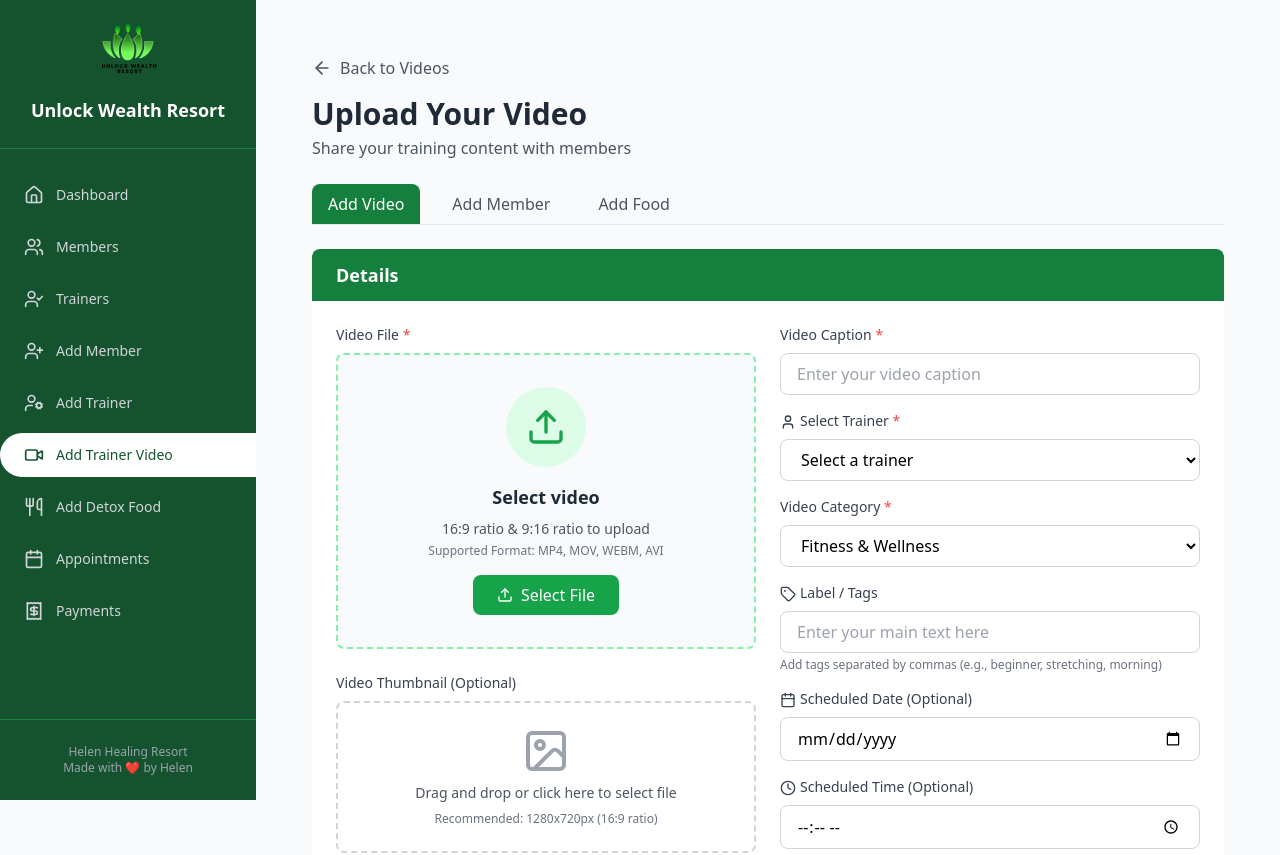
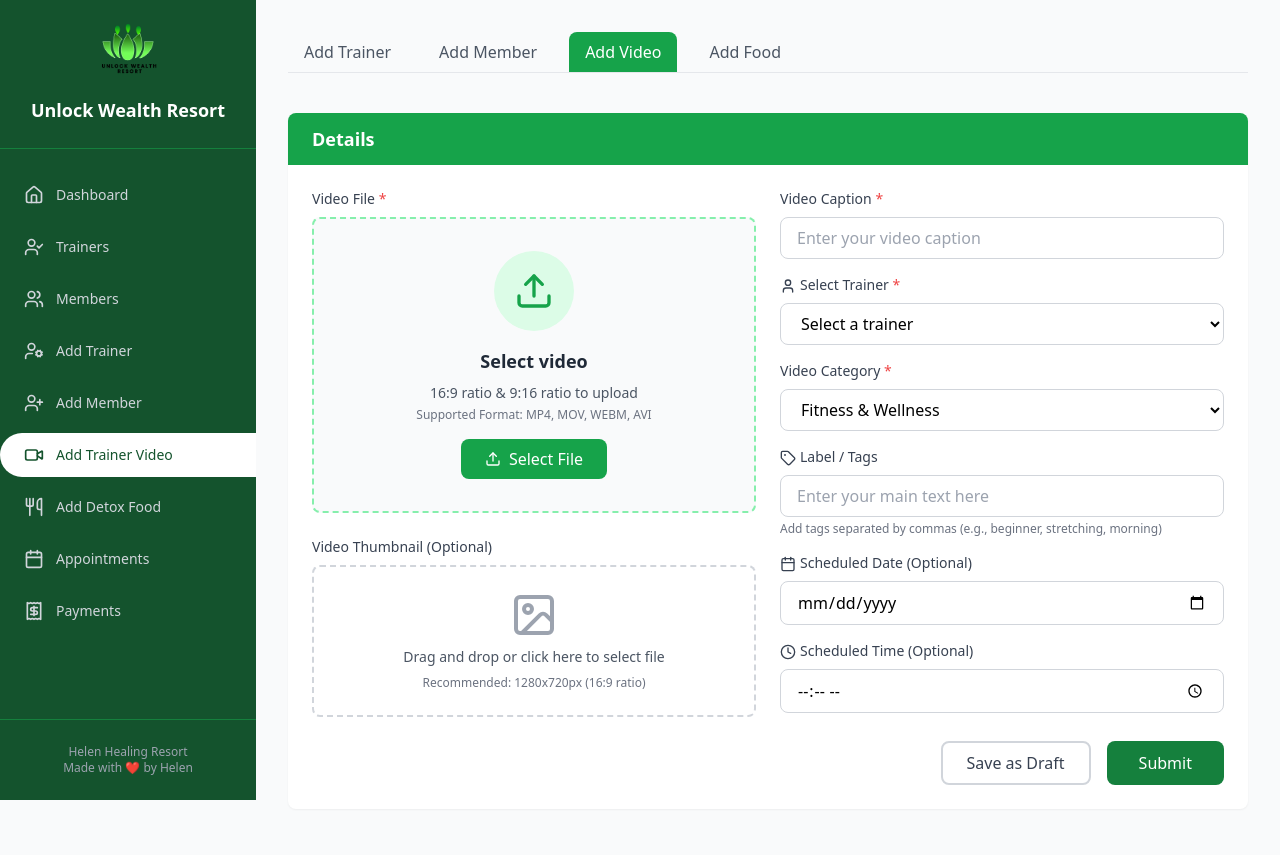
Before and after one commit to AungMinKo-tech/react_yoga_project, a React (Create React App) app: page /admin/trainers/videos/upload in a window 1280 px wide. Shown: the top 855 px of the page. Built offline with nearby package versions, Linux system fonts and the light colour scheme.

Commit message:
fix: adjust input and bg button color schema

```diff
--- a/src/App.js
+++ b/src/App.js
@@ -12,6 +12,7 @@ import UserPaymentForm from "./pages/UserPaymentForm.jsx";
 // Layouts
 import MainLayout from "./layouts/MainLayout.jsx";
 import AdminLayout from "./layouts/AdminLayout.jsx";
+import AdminTabLayout from "./layouts/AdminTabLayout.jsx";
 import Navbar from "./components/Navbar.jsx";
 import Footer from "./components/Footer.jsx";
 
@@ -45,8 +46,8 @@ import TrainersList from "./pages/admin/trainers/TrainersList.jsx";
 import TrainerDetail from "./pages/admin/trainers/TrainerDetail.jsx";
 import TrainerVideos from "./pages/admin/trainers/TrainerVideos.jsx";
 import AddNewTrainer from "./pages/admin/trainers/AddNewTrainer.jsx";
+import VideoUpload from "./pages/admin/trainers/VideoUpload.jsx";
 
-import VideoUpload from "./pages/admin/VideoUpload.jsx";
 import AppointmentList from "./pages/admin/AppointmentList.jsx";
 import AdminPaymentList from "./pages/admin/AdminPaymentList.jsx";
 // import CardReading from "./pages/admin/CardReading.jsx";
@@ -93,23 +94,27 @@ function App() {
           {/* members routes */}
           <Route path="members">
             <Route index element={<Members />} />
-            <Route path="add" element={<AddNewMember />} />
           </Route>
 
           {/* trainers routes */}
           <Route path="trainers">
             <Route index element={<TrainersList />} />
-            <Route path="add" element={<AddNewTrainer />} />
             <Route path=":id" element={<TrainerDetail />} />
             <Route path=":id/videos" element={<TrainerVideos />} />
-            <Route path="videos/upload" element={<VideoUpload />} />
           </Route>
 
           {/* detox-food routes */}
           <Route path="detox-food">
-            <Route path="create" element={<CreateDetoxFood />} />
             <Route path="view/:item_id" element={<ViewDetoxFood />} />
             <Route path=":user_id/lists" element={<ListDetoxFood />} />
+          </Route>
+
+          {/* Tabbed admin add routes (use AdminTabLayout) */}
+          <Route element={<AdminTabLayout />}>
+            <Route path="trainers/videos/upload" element={<VideoUpload />} />
+            <Route path="trainers/add" element={<AddNewTrainer />} />
+            <Route path="members/add" element={<AddNewMember />} />
+            <Route path="detox-food/create" element={<CreateDetoxFood />} />
           </Route>
         </Route>
 
--- a/src/components/Sidebar.jsx
+++ b/src/components/Sidebar.jsx
@@ -22,22 +22,23 @@ const Sidebar = () => {
 
   const menuItems = [
     { name: "Dashboard", path: "/admin", icon: <Home size={20} /> },
-    { name: "Members", path: "/admin/members", icon: <Users size={20} /> },
     {
       name: "Trainers",
       path: "/admin/trainers",
       icon: <UserCheck size={20} />,
+    },
+    { name: "Members", path: "/admin/members", icon: <Users size={20} /> },
+    {
+      name: "Add Trainer",
+      path: "/admin/trainers/add",
+      icon: <UserCog size={20} />,
     },
     {
       name: "Add Member",
       path: "/admin/members/add",
       icon: <UserPlus size={20} />,
     },
-    {
-      name: "Add Trainer",
-      path: "/admin/trainers/add",
-      icon: <UserCog size={20} />,
-    },
+
     {
       name: "Add Trainer Video",
       path: "/admin/trainers/videos/upload",
--- a/src/components/ui/input.jsx
+++ b/src/components/ui/input.jsx
@@ -14,9 +14,14 @@ function Input({
       type={type}
       data-slot="input"
       className={cn(
-        "file:text-foreground placeholder:text-muted-foreground selection:bg-primary selection:text-primary-foreground dark:bg-input/30 border-input h-9 w-full min-w-0 rounded-md border bg-transparent px-3 py-1 text-base shadow-xs transition-[color,box-shadow] outline-none file:inline-flex file:h-7 file:border-0 file:bg-transparent file:text-sm file:font-medium disabled:pointer-events-none disabled:cursor-not-allowed disabled:opacity-50 md:text-sm",
-        "focus-visible:border-ring focus-visible:ring-ring/50 focus-visible:ring-[3px]",
-        "aria-invalid:ring-destructive/20 dark:aria-invalid:ring-destructive/40 aria-invalid:border-destructive",
+        // White background with subtle border so input is visible on any theme
+        "w-full min-w-0 h-9 rounded-md px-3 py-1 text-base file:inline-flex file:h-7 file:border-0 file:bg-transparent file:text-sm file:font-medium disabled:pointer-events-none disabled:cursor-not-allowed disabled:opacity-50 md:text-sm",
+        // defaults
+        "bg-white text-gray-800 border border-gray-200 placeholder-gray-400 shadow-sm",
+        // focus styles (clear, visible ring and green border to match site accents)
+        "focus:ring-2 focus:ring-green-500 focus:border-transparent",
+        // invalid state
+        "aria-invalid:ring-destructive/20 aria-invalid:border-destructive",
         isInvalid &&
           "border-destructive ring-destructive/20 focus-visible:ring-destructive/50",
         className
--- a/src/components/ui/textarea.jsx
+++ b/src/components/ui/textarea.jsx
@@ -7,7 +7,13 @@ function Textarea({ className, ...props }) {
     <textarea
       data-slot="textarea"
       className={cn(
-        "border-input placeholder:text-muted-foreground focus-visible:border-ring focus-visible:ring-ring/50 aria-invalid:ring-destructive/20 dark:aria-invalid:ring-destructive/40 aria-invalid:border-destructive dark:bg-input/30 flex field-sizing-content min-h-16 w-full rounded-md border bg-transparent px-3 py-2 text-base shadow-xs transition-[color,box-shadow] outline-none focus-visible:ring-[3px] disabled:cursor-not-allowed disabled:opacity-50 md:text-sm",
+        // Match the input: white background, subtle border and clear focus
+        "w-full min-h-16 rounded-md px-3 py-2 text-base md:text-sm",
+        "bg-white text-gray-800 placeholder-gray-400 border border-gray-200 shadow-sm",
+        "focus:ring-2 focus:ring-green-500 focus:border-transparent",
+        // invalid state
+        "aria-invalid:ring-destructive/20 aria-invalid:border-destructive",
+        "disabled:cursor-not-allowed disabled:opacity-50",
         className
       )}
       {...props}
--- /dev/null
+++ b/src/layouts/AdminTabLayout.jsx
@@ -0,0 +1,40 @@
+import React from "react";
+import { NavLink, Outlet } from "react-router-dom";
+
+// AdminTabLayout: renders a top tab bar and an Outlet for nested admin routes
+export default function AdminTabLayout() {
+  const tabs = [
+    { label: "Add Trainer", to: "/admin/trainers/add" },
+    { label: "Add Member", to: "/admin/members/add" },
+    { label: "Add Video", to: "/admin/trainers/videos/upload" },
+    { label: "Add Food", to: "/admin/detox-food/create" },
+  ];
+
+  return (
+    <div className="flex flex-col">
+      {/* Tabs */}
+      <div className="flex gap-4 mb-6 border-b border-gray-200">
+        {tabs.map((t) => (
+          <NavLink
+            key={t.to}
+            to={t.to}
+            className={({ isActive }) =>
+              `px-4 py-2 font-medium rounded-t-lg ${
+                isActive
+                  ? "text-white bg-admin_bg_color"
+                  : "text-gray-600 hover:text-gray-800"
+              }`
+            }
+          >
+            {t.label}
+          </NavLink>
+        ))}
+      </div>
+
+      {/* Outlet renders the nested route content for the active tab */}
+      <div className="pt-4">
+        <Outlet />
+      </div>
+    </div>
+  );
+}
--- a/src/pages/admin/Trainers.jsx
+++ b/src/pages/admin/Trainers.jsx
@@ -1,5 +1,6 @@
 import { useState } from "react";
 import { Upload } from "lucide-react";
+import { useNavigate } from "react-router-dom";
 
 const AddNewMember = () => {
   const [formData, setFormData] = useState({
@@ -16,6 +17,7 @@ const AddNewMember = () => {
     address: "",
     specialRequest: "",
   });
+  const navigate = useNavigate();
 
   const [errors, setErrors] = useState({});
   const [photoPreview, setPhotoPreview] = useState(null);
@@ -147,23 +149,10 @@ const AddNewMember = () => {
 
   return (
     <div>
-      {/* Tabs */}
-      <div className="flex gap-6 mb-6 border-b">
-        <button className="pb-3 px-2 text-gray-600 hover:text-green-900">
-          Add Video
-        </button>
-        <button className="pb-3 px-2 text-green-900 border-b-2 border-green-900 font-medium">
-          Add Member
-        </button>
-        <button className="pb-3 px-2 text-gray-600 hover:text-green-900">
-          Add Food
-        </button>
-      </div>
-
       <form onSubmit={handleSubmit}>
         {/* Member Details */}
         <div className="bg-white rounded-lg shadow-sm mb-6 overflow-hidden">
-          <div className="bg-green-900 text-white px-6 py-4">
+          <div className="bg-admin_bg_color text-white px-6 py-4">
             <h2 className="text-lg font-semibold">Member Details</h2>
           </div>
 
@@ -419,7 +408,7 @@ const AddNewMember = () => {
 
         {/* Medical Details */}
         <div className="bg-white rounded-lg shadow-sm mb-6 overflow-hidden">
-          <div className="bg-green-900 text-white px-6 py-4">
+          <div className="bg-admin_bg_color text-white px-6 py-4">
             <h2 className="text-lg font-semibold">Medical Details</h2>
           </div>
 
--- a/src/pages/admin/detox-food/CreateDetoxFood.jsx
+++ b/src/pages/admin/detox-food/CreateDetoxFood.jsx
@@ -72,23 +72,12 @@ const CreateDetoxFood = () => {
 
   return (
     <div className="max-w-screen mx-auto">
-      <div className="flex justify-between items-center mb-6">
-        <h1 className="text-2xl lg:text-3xl font-bold text-admin_text_color">
-          Detox Food Create
-        </h1>
-        <div className="text-right">
-          <p className="text-sm text-gray-600">Helen</p>
-          <p className="text-xs text-gray-500">Admin</p>
-        </div>
-      </div>
-
       <Form {...form}>
         <form onSubmit={handleSubmit(onSubmit)}>
+          <div className="bg-admin_bg_color text-white px-6 py-4 rounded-t-lg shadow-sm">
+            <h2 className="text-lg font-semibold">Personal Details</h2>
+          </div>
           <div className="bg-white rounded-lg shadow-sm p-6">
-            <h2 className="text-lg font-bold text-admin_text_color mb-6">
-              Food Menu
-            </h2>
-
             <div className="grid grid-cols-1 lg:grid-cols-3 gap-6">
               <div className="col-span-1">
                 <label className="block text-sm font-medium text-quatinery mb-2">
--- a/src/pages/admin/trainers/AddNewTrainer.jsx
+++ b/src/pages/admin/trainers/AddNewTrainer.jsx
@@ -178,20 +178,10 @@ const AddNewTrainer = () => {
 
   return (
     <div className="max-w-screen mx-auto">
-      {/* Header */}
-      <div className="flex justify-between items-center mb-6">
-        <h1 className="text-2xl lg:text-3xl font-bold text-gray-800">
-          Add New Trainer
-        </h1>
-        <div className="text-right">
-          <p className="text-sm text-gray-600">Helen</p>
-          <p className="text-xs text-gray-500">Admin</p>
-        </div>
-      </div>
 
       {/* Personal Details Section */}
       <div className="bg-white rounded-lg shadow-sm mb-6 overflow-hidden">
-        <div className="bg-green-900 text-white px-6 py-4">
+        <div className="bg-admin_bg_color text-white px-6 py-4">
           <h2 className="text-lg font-semibold">Personal Details</h2>
         </div>
 
@@ -387,7 +377,7 @@ const AddNewTrainer = () => {
 
       {/* Education Section */}
       <div className="bg-white rounded-lg shadow-sm mb-6 overflow-hidden">
-        <div className="bg-green-900 text-white px-6 py-4">
+        <div className="bg-admin_bg_color text-white px-6 py-4">
           <h2 className="text-lg font-semibold">Education</h2>
         </div>
 
--- a/src/pages/admin/VideoUpload.jsx
+++ b/src/pages/admin/trainers/VideoUpload.jsx
@@ -185,51 +185,12 @@ const VideoUpload = () => {
   };
 
   return (
-    <div className="p-6 bg-gray-50 min-h-screen">
-      {/* Header */}
-      <div className="mb-6">
-        <button
-          onClick={() => navigate("/admin/trainers/new/videos")}
-          className="flex items-center gap-2 text-gray-600 hover:text-gray-800 mb-4"
-        >
-          <ArrowLeft className="w-5 h-5" />
-          <span>Back to Videos</span>
-        </button>
-        <h1 className="text-3xl font-bold text-gray-800">Upload Your Video</h1>
-        <p className="text-gray-600 mt-1">
-          Share your training content with members
-        </p>
-      </div>
-
+    <div className=" bg-gray-50 min-h-screen">
       <form onSubmit={handleSubmit}>
-        {/* Tabs */}
-        <div className="flex gap-4 mb-6 border-b border-gray-200">
-          <button
-            type="button"
-            className="px-4 py-2 font-medium text-white bg-green-700 rounded-t-lg"
-          >
-            Add Video
-          </button>
-          <button
-            type="button"
-            onClick={() => navigate("/admin/members/add")}
-            className="px-4 py-2 font-medium text-gray-600 hover:text-gray-800"
-          >
-            Add Member
-          </button>
-          <button
-            type="button"
-            onClick={() => navigate("/admin/food/add")}
-            className="px-4 py-2 font-medium text-gray-600 hover:text-gray-800"
-          >
-            Add Food
-          </button>
-        </div>
-
         {/* Main Content */}
         <div className="bg-white rounded-lg shadow-sm">
           {/* Section Header */}
-          <div className="bg-green-700 text-white px-6 py-3 rounded-t-lg">
+          <div className="bg-admin_bg_color text-white px-6 py-3 rounded-t-lg">
             <h2 className="text-lg font-semibold">Details</h2>
           </div>
 
--- a/tailwind.config.js
+++ b/tailwind.config.js
@@ -17,6 +17,7 @@ module.exports = {
         quatinery: "#4D7E20",
         danger: "#FF4550",
         admin_text_color: "#303972",
+        admin_bg_color: "rgb(22 163 74 / var(--tw-bg-opacity, 1))",
         // shad cn colors
         destructive: "rgb(var(--color-destructive-rgb) / <alpha-value>)",
         "destructive-foreground":
```
